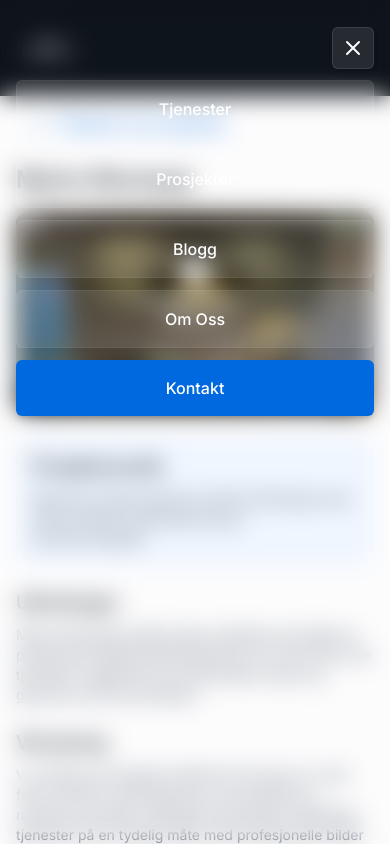
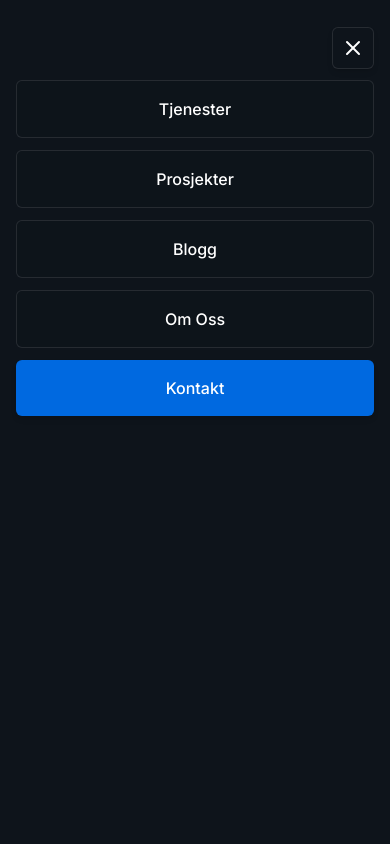
Before and after one commit to jonathancampher/campher-communications, a React (Vite) app: page /project/1 in a window 390 px wide. Both pictures are taken after a click on the button 353 px from the left and 48 px from the top of the page. Shown: the top 844 px of the page. Built offline with nearby package versions, Linux system fonts and the light colour scheme.

Commit message:
Fix: Mobile navbar dropdown styling
Ensure mobile navbar dropdown has the same background color as the navbar for better visibility of the buttons.

```diff
--- a/src/components/Navbar.tsx
+++ b/src/components/Navbar.tsx
@@ -79,7 +79,7 @@ const Navbar = () => {
         {isMobile && (
           <button
             onClick={toggleMenu}
-            className="p-2 text-white z-20 bg-white/10 hover:bg-white/20 border border-white/10 rounded-md shadow-md"
+            className="p-2 text-white z-20 bg-campher-dark hover:bg-campher-dark/80 border border-white/10 rounded-md shadow-md"
             aria-label={menuOpen ? "Lukk meny" : "Åpne meny"}
           >
             {menuOpen ? <X size={24} /> : <Menu size={24} />}
@@ -123,7 +123,7 @@ const Navbar = () => {
 
         {/* Mobile Navigation Menu - Full screen overlay for better UX */}
         {isMobile && menuOpen && (
-          <div className="fixed inset-0 top-0 left-0 right-0 bottom-0 bg-campher-dark/98 backdrop-blur-md z-10 pt-20 px-4 overflow-auto">
+          <div className="fixed inset-0 top-0 left-0 right-0 bottom-0 bg-campher-dark backdrop-blur-md z-10 pt-20 px-4 overflow-auto">
             <div className="flex flex-col space-y-3 max-w-sm mx-auto">
               {navLinks.map((link, index) => (
                 location.pathname === '/' ? (
@@ -135,7 +135,7 @@ const Navbar = () => {
                       "px-4 py-4 rounded-md text-center text-base font-medium transition-colors",
                       link.primary
                         ? "bg-campher-blue hover:bg-blue-600 text-white shadow-md"
-                        : "bg-white/10 text-white hover:bg-white/20 border border-white/5"
+                        : "bg-campher-dark/80 text-white hover:bg-campher-dark/60 border border-white/10"
                     )}
                   >
                     {link.name}
@@ -149,7 +149,7 @@ const Navbar = () => {
                       "px-4 py-4 rounded-md text-center text-base font-medium transition-colors",
                       link.primary
                         ? "bg-campher-blue hover:bg-blue-600 text-white shadow-md"
-                        : "bg-white/10 text-white hover:bg-white/20 border border-white/5"
+                        : "bg-campher-dark/80 text-white hover:bg-campher-dark/60 border border-white/10"
                     )}
                   >
                     {link.name}
```
